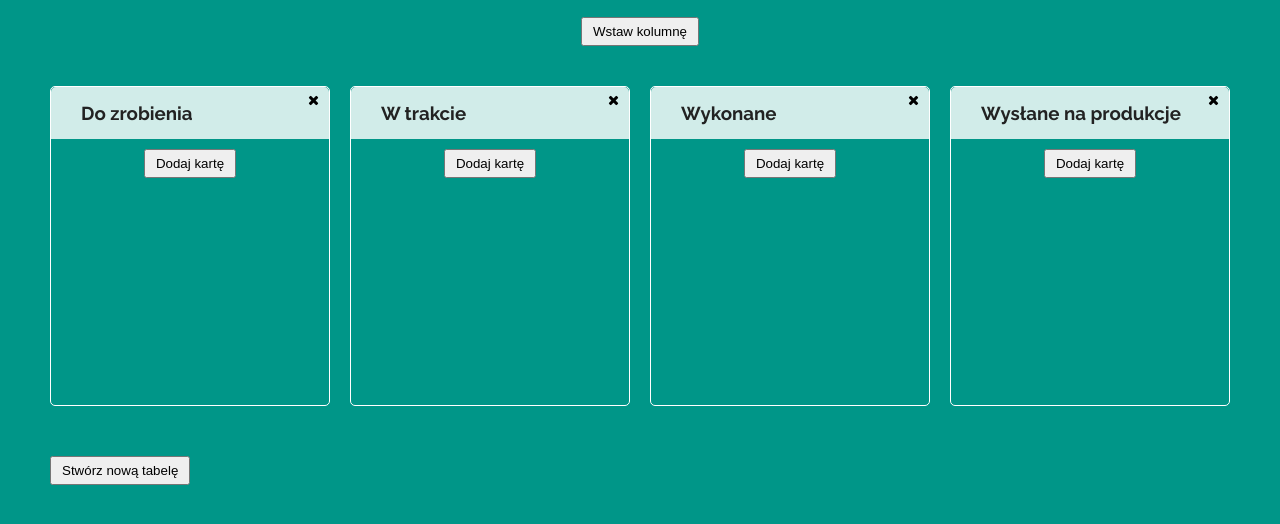
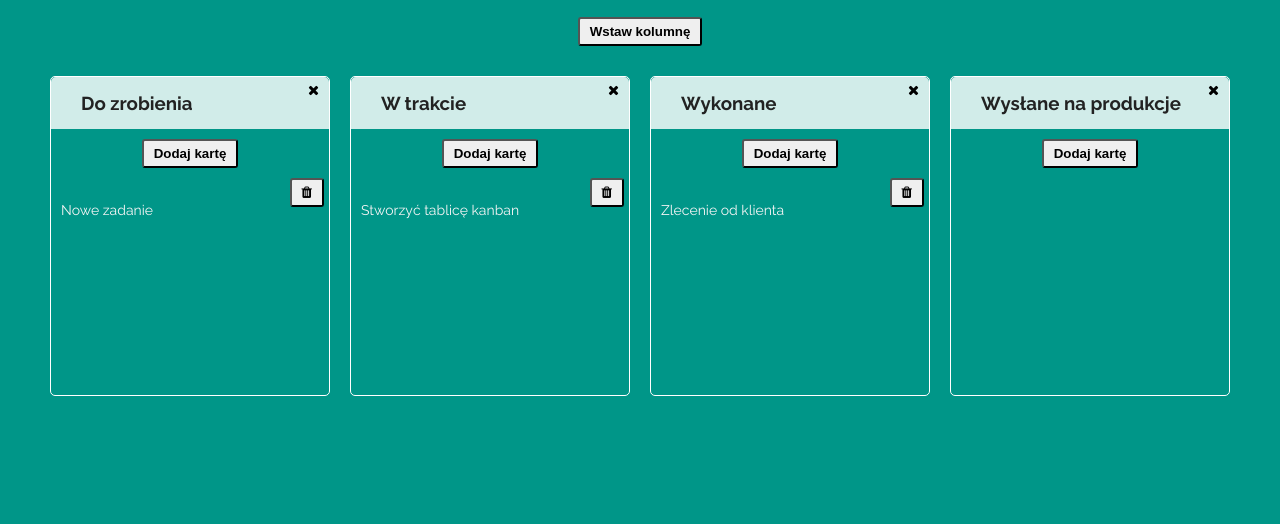
Before and after one commit to patrick336/OOP, a plain HTML site: page zadanie3/index.html in a window 1280 px wide. Shown: the part 40-564 px from the top of the page. Drawn offline with nearby package versions, Linux system fonts and the light colour scheme.

Commit message:
updating files

```diff
--- a/zadanie3/css/style.css
+++ b/zadanie3/css/style.css
@@ -33,14 +33,25 @@ body {
 
 .btn {
     padding: 5px 10px;
+    border-radius: 3px;
+    cursor: pointer;
+    font-weight: 600;
+    transition: all 0.1s ease-in-out;
 }
-
+.btn:hover,
+.btn:focus {
+   border-color: rgba(0,0,0,0.7);
+   background-color: rgba(0,0,0,0.7);
+   color: #fff;
+}
 .column {
     position: relative;
-    /*    width: 300px;*/
+/*    min-width: 220px;*/
+    max-width: 320px;
     min-height: 40vh;
     border-radius: 5px;
     border: 1px solid white;
+    margin: 0 auto;
 }
 
 .column-title {
@@ -57,6 +68,7 @@ body {
     margin: 5px;
     padding: 0;
     display: block;
+    min-height: 60px;
 }
 
 .close-pos {
@@ -81,7 +93,11 @@ body {
     font-size: 16px;
     border-radius: 0 5px 0 0;
 }
-
+.card-description {
+    padding:10px 25px 10px 5px;
+    word-wrap: break-word;
+    font-size: 14px;
+}
 .card-placeholder {
     box-sizing: border-box;
     display: block;
@@ -96,5 +112,7 @@ body {
     position: relative;
     min-height: 30px;
     overflow: hidden;
-    background: red;
 }
+.btn-trash {
+    position: absolute;right: 0;
+}
--- a/zadanie3/index.html
+++ b/zadanie3/index.html
@@ -18,16 +18,19 @@
         <h1 class="main-header text-center">Tablica kanban</h1>
         <button type="button" class="btn block-center create-column">Wstaw kolumnę</button>
         <div class="column-container">
-            <div class="row"> </div>
+            <div class="row"></div>
         </div>
+<!--
         <div class="row">
             <div class="col-xs-12">
-                <button type="button" class="btn btn-info create-board">Stwórz nową tabelę</button>
+                <button type="button" class="btn create-board">Stwórz nową tabelę</button>
             </div>
         </div>
+-->
     </div>
     <script src="https://code.jquery.com/jquery-3.0.0.min.js" integrity="sha256-JmvOoLtYsmqlsWxa7mDSLMwa6dZ9rrIdtrrVYRnDRH0=" crossorigin="anonymous"></script>
     <script src="https://code.jquery.com/ui/1.11.4/jquery-ui.min.js" integrity="sha256-xNjb53/rY+WmG+4L6tTl9m6PpqknWZvRt0rO1SRnJzw=" crossorigin="anonymous"></script>
+
     <script type="text/javascript" src="js/App.js"></script>
     <script type="text/javascript" src="js/Column.js"></script>
     <script type="text/javascript" src="js/Card.js"></script>
--- a/zadanie3/js/Card.js
+++ b/zadanie3/js/Card.js
@@ -7,7 +7,7 @@ function Card(description) {
     function createCard() {
         var $card = $('<li>').addClass('card');
         var $cardDescription = $('<p>').addClass('card-description').text(self.description);
-        var $cardDelete = $('<button>').addClass('btn').text('&times');
+        var $cardDelete = $('<button class="btn btn-trash"><i class="fa fa-trash" aria-hidden="true"></i></button>');
         $cardDelete.click(function () {
             self.removeCard();
         });
--- a/zadanie3/js/Column.js
+++ b/zadanie3/js/Column.js
@@ -6,6 +6,7 @@
 
      function createColumn() {
          // TWORZENIE ELEMENTÓW SKŁADOWYCH KOLUMNY
+         var $row = $('<div>').addClass('row');
          var $grid = $('<div>').addClass('col-xs-6 col-md-4 col-lg-3');
          var $column = $('<div>').addClass('column block-center');
          var $columnTitle = $('<h3>').addClass('column-title').text(self.name);
@@ -23,13 +24,17 @@
          // KONSTRUOWANIE ELEMENTU KOLUMNY
          $column.append($columnTitle).append($columnDelete).append($columnAddCard).append($columnCardList);
          $grid.append($column);
+
+
+
          // ZWRACANIE STWORZONEJ  KOLUMNY
          return $grid;
      }
  }
  Column.prototype = {
      addCard: function (card) {
-         this.$element.children('ul').append(card.$element);
+         this.$element.find('ul').append(card.$element);
+//         $('#test').append(card.$element);
      },
      removeColumn: function () {
          this.$element.remove();
--- a/zadanie3/js/script.js
+++ b/zadanie3/js/script.js
@@ -35,6 +35,9 @@ $(function () {
             $column.append($columnTitle).append($columnDelete).append($columnAddCard).append($columnCardList);
             $grid.append($column);
             // ZWRACANIE STWORZONEJ  KOLUMNY
+
+            var columnsInRow = $('.column-container').find('.column').length;
+
             return $grid;
         }
     }
```
Also changed, not shown: zadanie3/js/Board.js (+7 -5 lines).
